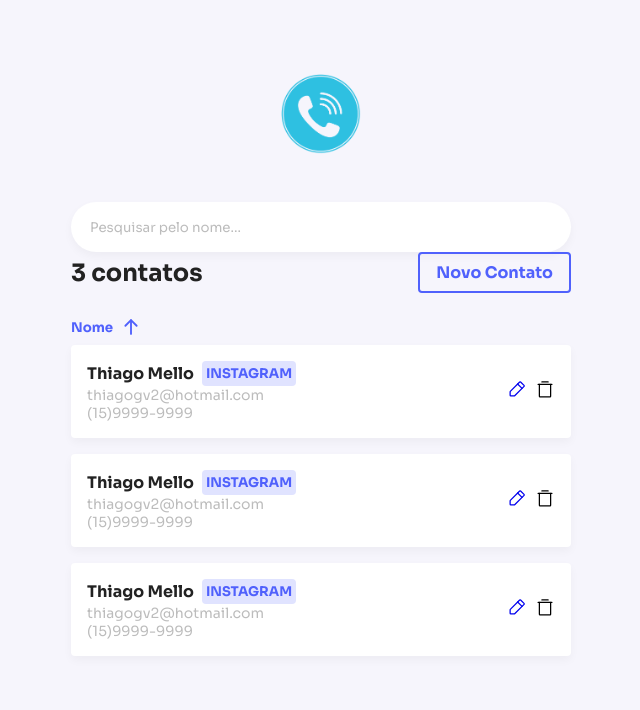
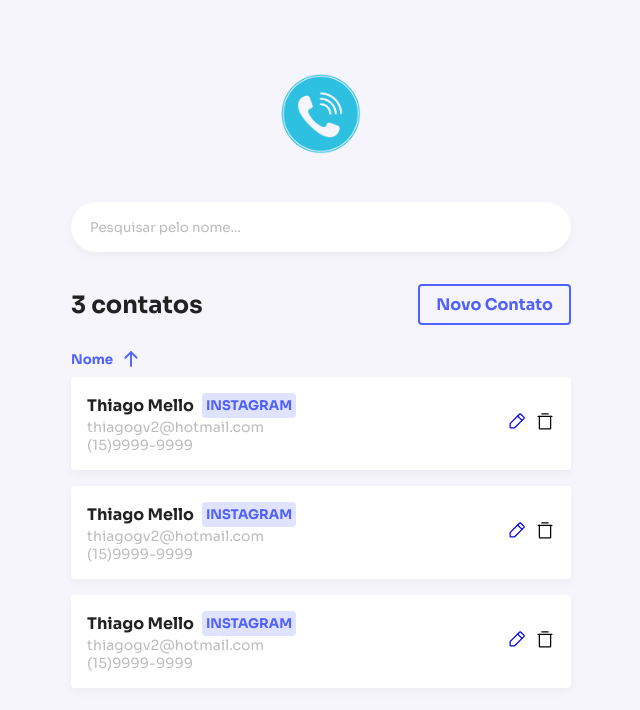
Before and after one commit to timabuntu/myContacts, a React (Vite) app: page / in a window 1280 px wide. Shown: the top 710 px of the page, without its empty margins (319-959 px from the left). Built offline with nearby package versions, Linux system fonts and the light colour scheme.

Commit message:
style: applied distance between the logo and the content

```diff
--- a/src/components/Header/styles.js
+++ b/src/components/Header/styles.js
@@ -5,8 +5,8 @@ export const Container = styled.div`
   flex-direction: column;
   justify-content: center;
   align-items: center;
-
   margin-top: 74px;
+margin-bottom: 48px;
 
   img {
     width: 80px;
--- a/src/pages/Home/styles.js
+++ b/src/pages/Home/styles.js
@@ -8,6 +8,7 @@ export const Header = styled.header`
   display: flex;
   text-align: center;
   justify-content: space-between;
+  margin-top: 32px;
 
   strong {
     display: flex;
@@ -99,7 +100,6 @@ export const Card = styled.div`
   }
 `;
 export const InputSearchContainer = styled.div`
-  margin-top: 48px;
   width: 100%;
 
   input {
```
